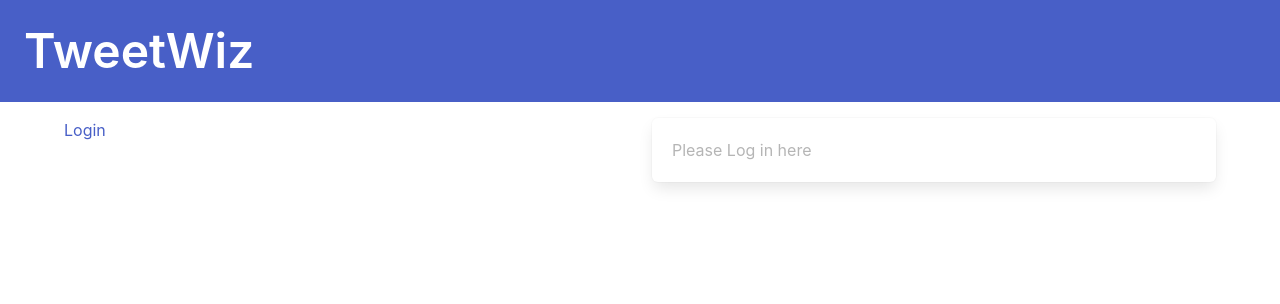
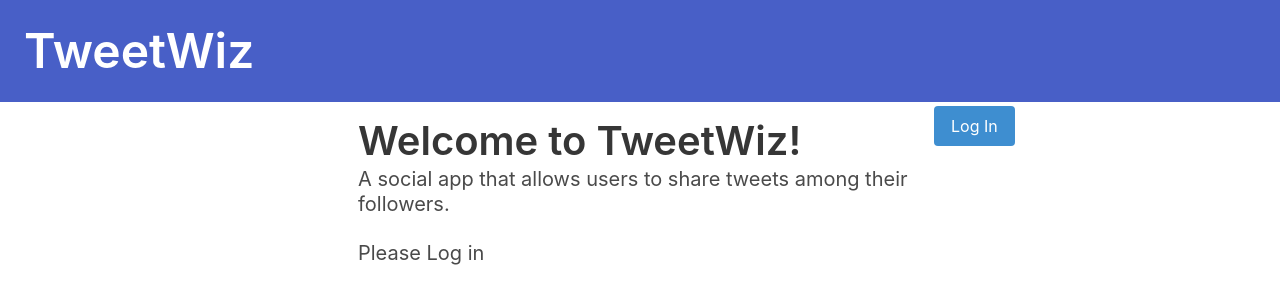
Before and after one commit to cechae/TweetWiz, a Django app: page / in a window 1280 px wide. Shown: the top 304 px of the page. Run offline with Django 4.2, Linux system fonts and the light colour scheme.

Commit message:
fixed login flow

```diff
--- a/TweetWiz/forms.py
+++ b/TweetWiz/forms.py
@@ -7,8 +7,8 @@ class TweetForm(forms.ModelForm):
     body = forms.CharField(required=True,
                            widget=forms.widgets.Textarea(
             attrs={
-                "placeholder": "Tweet something...",
-                "class": "textarea is-success is-medium",
+                "placeholder": "What's on your mind?",
+                "class": "textarea is-success is-normal",
             }
         ),
         label="",)
@@ -20,4 +20,4 @@ class TweetForm(forms.ModelForm):
 
 class CustomUserCreationForm(UserCreationForm):
     class Meta(UserCreationForm.Meta):
-        fields = UserCreationForm.Meta.fields + ("email",)
+        fields = UserCreationForm.Meta.fields
--- a/TweetWiz/templates/TweetWiz/dashboard.html
+++ b/TweetWiz/templates/TweetWiz/dashboard.html
@@ -1,40 +1,29 @@
 {% extends 'base.html' %}
 
 {% block content %}
+<div class="columns">
 
-<div class='column'>
-    <div>
-        {% if user.is_authenticated %}
-            <a href="{% url 'TweetWiz:logout' %}">Logout</a>
-            {% comment %} <a href="{% url 'TweetWiz:password_change' %}">Change Password </a> {% endcomment %}
-        {% else %}
-            <a href="{% url 'TweetWiz:login' %}">Login</a>
-        {% endif %}
-    </div>
-</div>
+
     {% if not user.is_authenticated %}
-<div class="column">
-    <div class="box">
-        <span class="is-small has-text-grey-light">
-            Please Log in here
-        </span>
-    </div>
+    <div class="column is-half is-offset-one-quarter">
+
+        <h2 class="title is-2">
+            Welcome to TweetWiz!
+        </h2>
+        <h2 class="subtitle"> A social app that allows users to share tweets among their followers.
+        </h2>
+        <h2 class="subtitle">
+        Please Log in
+        </h2>
     </div>
     {% else %}
-<div class="column">
-    {% for tweet in tweets %}
-        <div class="box">
-            {{ tweet.body }}
-            <span class="is-small has-text-grey-light">
-                ({{ tweet.created_at }} by {{ tweet.user.username }}
-            </span>
-        </div>
-    {% endfor %}
-</div>
-<div class="block">
-    <div class="block">
-        <h2 class="title is-2">Add a Tweet</p>
-    </div>
+
+    <div class="column is-half is-offset-one-quarter">
+        {% if user.is_authenticated %}
+        <h3 class="title is-4">
+            <span>@{{ user.username }} </span>
+        </h3>
+        {% endif %}
         <div class="block">
             <form method="post">
                 {% csrf_token %}
@@ -44,7 +33,28 @@
                 </button>
             </form>
         </div>
+        {% for tweet in tweets %}
+            <div class="box">
+                {{ tweet.body }}
+                <span class="is-small has-text-grey-light">
+                    {{ tweet.created_at }} by {{ tweet.user.username }}
+                </span>
+            </div>
+        {% endfor %}
     </div>
     {% endif %}
 
+    <div class="block">
+        <div>
+            {% if user.is_authenticated %}
+                <a href="{% url 'TweetWiz:logout' %}"><button class="button is-danger">Log Out</button></a>
+                {% comment %} <a href="{% url 'TweetWiz:password_change' %}">Change Password </a> {% endcomment %}
+            {% else %}
+                <a href="{% url 'TweetWiz:login' %}"><button class="button is-info">Log In</button></a>
+            {% endif %}
+        </div>
+    </div>
+</div>
+
+
 {% endblock content %}
--- a/TweetWiz/templates/TweetWiz/register.html
+++ b/TweetWiz/templates/TweetWiz/register.html
@@ -2,13 +2,15 @@
 {% extends 'base.html' %}
 
 {% block content %}
-<h2>Register</h2>
+<h1 class="title">Sign Up</h1>
 
 <form method="post">
     {% csrf_token %}
     {{form}}
-    <input type="submit" value="Register">
+    <input class="button is-link" type="submit" value="Register">
 </form>
 
+<div class="block">
 <a href="{% url 'TweetWiz:login' %}">Back to login</a>
+</div>
 {% endblock %}
--- a/TweetWiz/templates/base.html
+++ b/TweetWiz/templates/base.html
@@ -27,12 +27,12 @@
         </section>
     </a>
     <div class="container">
-        <div class="columns">
+
 
         {% block content %}
 
         {% endblock content %}
-        </div>
+
     </div>
 </body>
 </html>
--- a/TweetWiz/views.py
+++ b/TweetWiz/views.py
@@ -56,7 +56,5 @@ def register(request):
         form = CustomUserCreationForm(request.POST)
         if form.is_valid():
             user = form.save()
-            newprofile = Profile(user=user)
-            newprofile.save()
             login(request, user)
             return redirect(reverse("TweetWiz:login"))
```
Also changed, not shown: TweetWiz/models.py (+10 -0 lines), TweetWiz/templates/registration/login.html (+5 -4 lines). Lines whose indentation alone changed are shown as unchanged.
